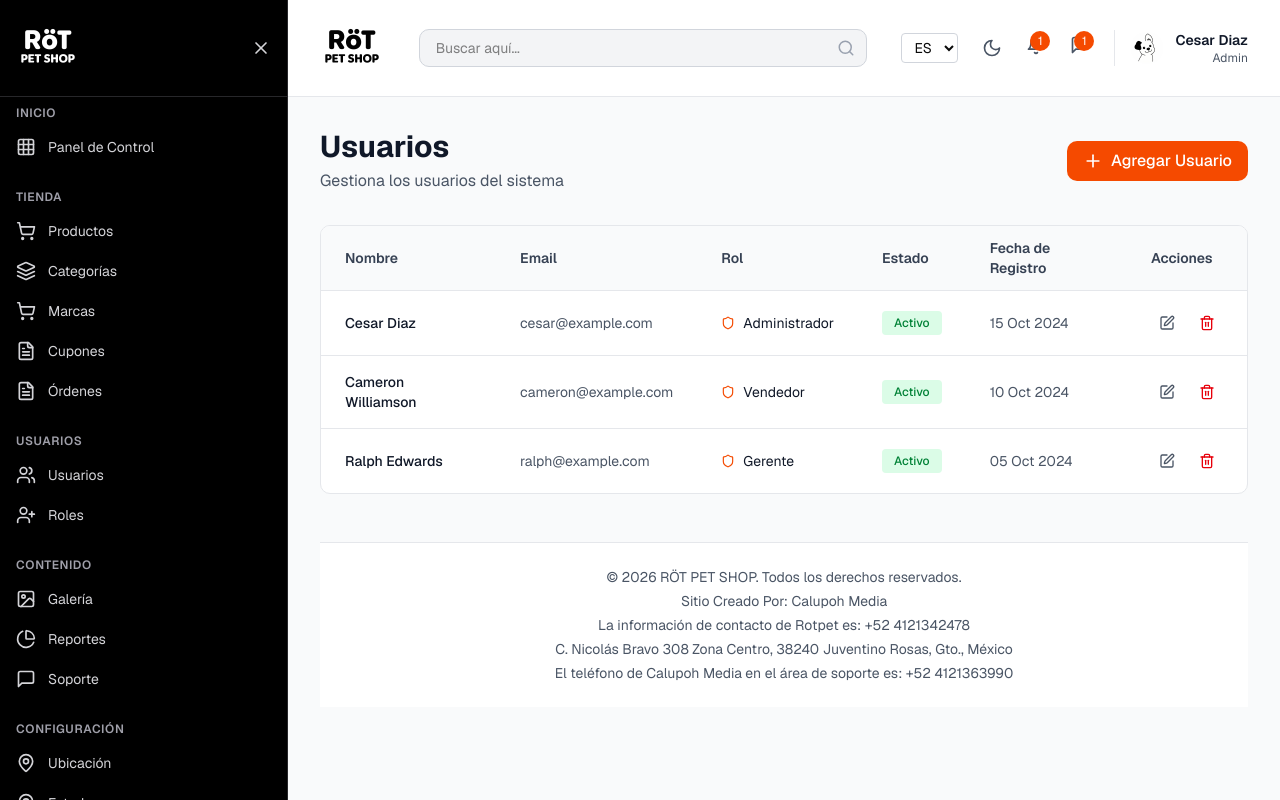
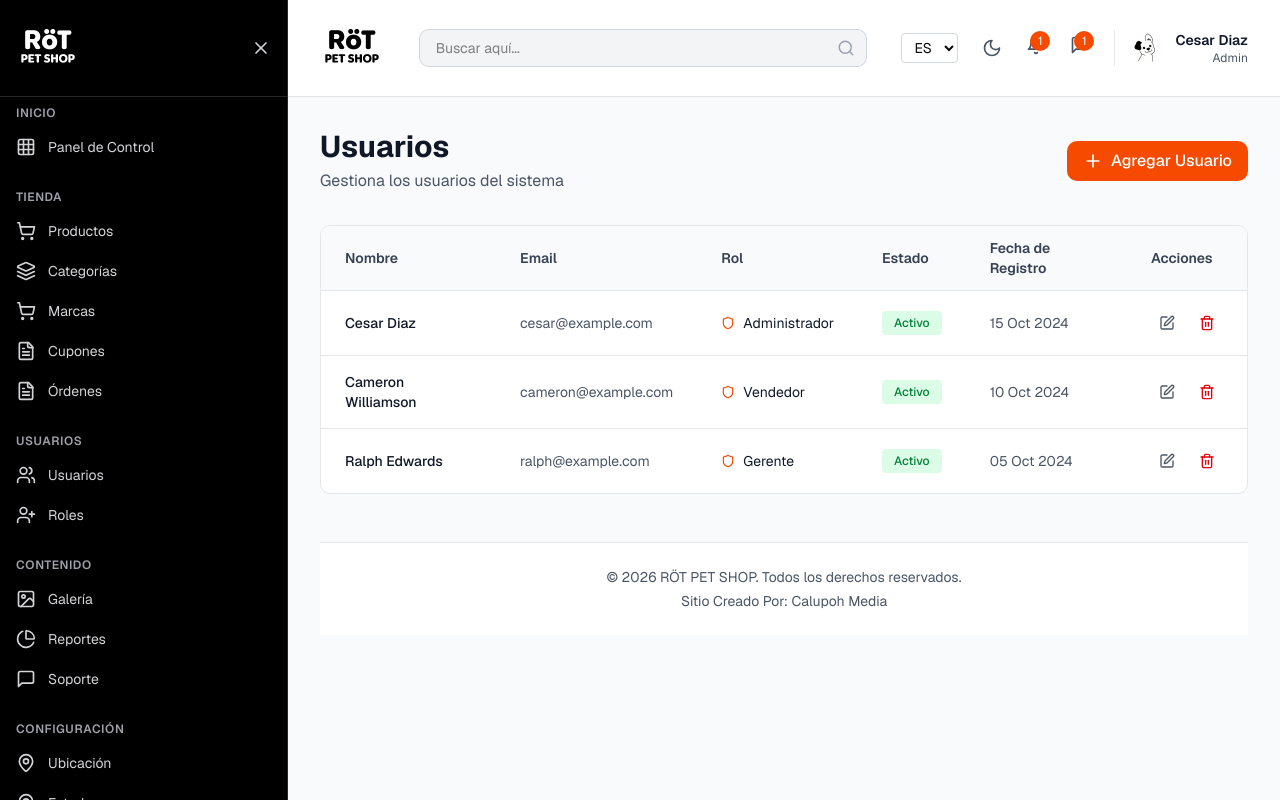
Before and after one commit to systemrpg/rotpet-admin, a Next.js app: page /users in a window 1280 px wide. Built offline with nearby package versions, Linux system fonts and the light colour scheme.

Commit message:
fix(footer): mostrar solo copyright y crédito a Calupoh Media

```diff
--- a/components/footer.tsx
+++ b/components/footer.tsx
@@ -4,9 +4,6 @@ export default function Footer() {
       <div className="max-w-7xl mx-auto px-4 sm:px-6 lg:px-8 text-center text-sm text-gray-600 space-y-1">
         <p>© 2026 RÖT PET SHOP. Todos los derechos reservados.</p>
         <p>Sitio Creado Por: <a href="https://calupoh.media/" target="_blank" rel="noopener noreferrer" className="text-primary-600 hover:underline">Calupoh Media</a></p>
-        <p>La información de contacto de Rotpet es: +52 4121342478</p>
-        <p>C. Nicolás Bravo 308 Zona Centro, 38240 Juventino Rosas, Gto., México</p>
-        <p>El teléfono de Calupoh Media en el área de soporte es: +52 4121363990</p>
       </div>
     </footer>
   )
```
